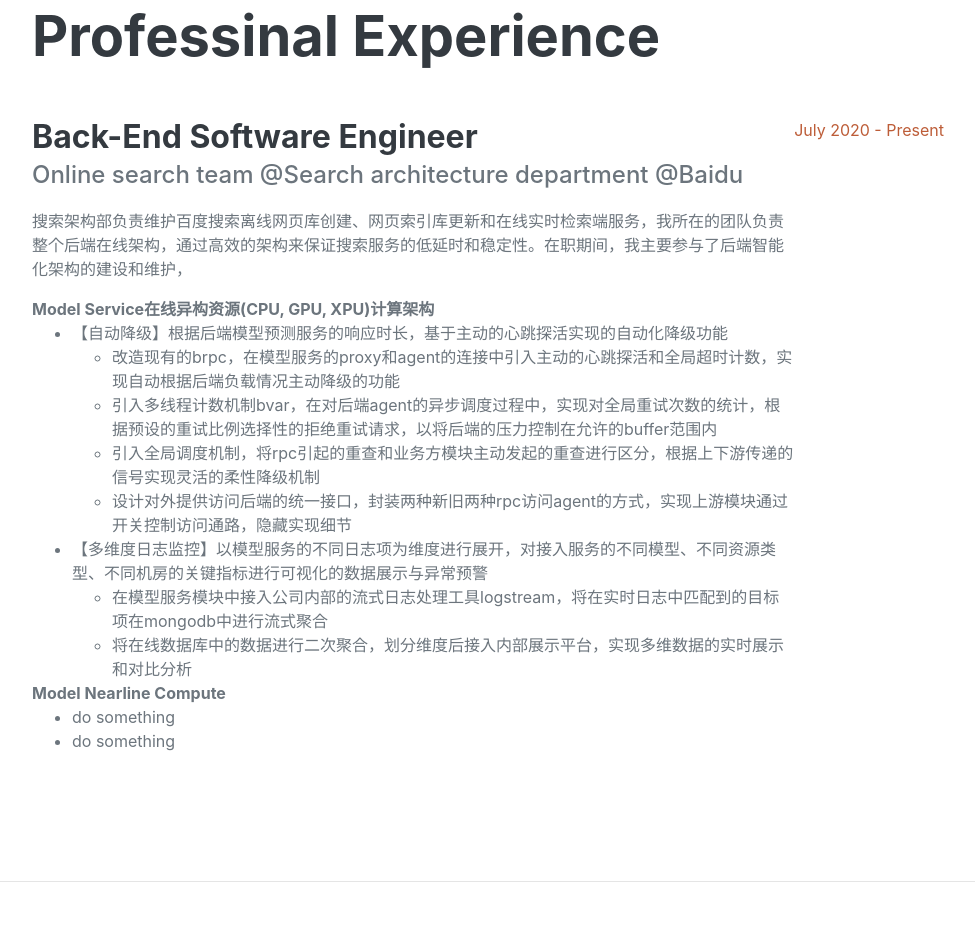
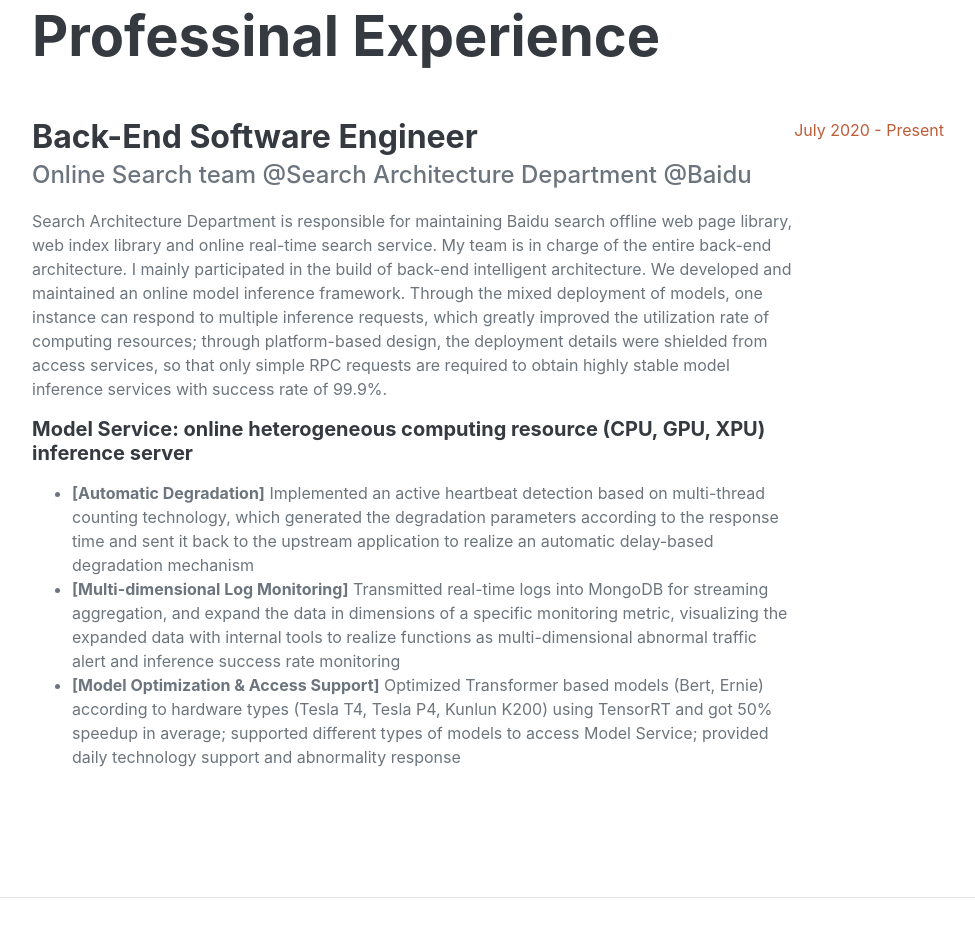
Before and after one commit to PYGangGang/PLog.github.io, a plain HTML site: page index.html in a window 1280 px wide. Shown: the part 1679-2616 px from the top of the page, without its empty margins (288-1263 px from the left). Drawn offline with Linux system fonts and the light colour scheme; a web font is replaced by a local one.

Commit message:
updated work experience

```diff
--- a/index.html
+++ b/index.html
@@ -98,34 +98,18 @@
                     <div class="d-flex flex-column flex-md-row justify-content-between mb-5">
                         <div class="flex-grow-1">
                             <h3 class="mb-0">Back-End Software Engineer</h3>
-                            <div class="subheading mb-3">Online search team @Search architecture department @Baidu</div>
-                            <p>搜索架构部负责维护百度搜索离线网页库创建、网页索引库更新和在线实时检索端服务，我所在的团队负责整个后端在线架构，通过高效的架构来保证搜索服务的低延时和稳定性。在职期间，我主要参与了后端智能化架构的建设和维护，</p>
-                            <strong>Model Service在线异构资源(CPU, GPU, XPU)计算架构</strong>
+                            <div class="subheading mb-3">Online Search team @Search Architecture Department @Baidu</div>
+                            <p>Search Architecture Department is responsible for maintaining Baidu search offline web page library, web index library and online real-time search service. My team is in charge of the entire back-end architecture. I mainly participated in the build of back-end intelligent architecture. We developed and maintained an online model inference framework. Through the mixed deployment of models, one instance can respond to multiple inference requests, which greatly improved the utilization rate of computing resources; through platform-based design, the deployment details were shielded from access services, so that only simple RPC requests are required to obtain highly stable model inference services with success rate of 99.9%.</p>
+                            <h5 class="mb-3">Model Service: online heterogeneous computing resource (CPU, GPU, XPU) inference server</h4>
                             <ul class="mb-0">
                                 <li>
-                                    【自动降级】根据后端模型预测服务的响应时长，基于主动的心跳探活实现的自动化降级功能
-                                    <ul class="mb-0">
-                                        <li>改造现有的brpc，在模型服务的proxy和agent的连接中引入主动的心跳探活和全局超时计数，实现自动根据后端负载情况主动降级的功能</li>
-                                        <li>引入多线程计数机制bvar，在对后端agent的异步调度过程中，实现对全局重试次数的统计，根据预设的重试比例选择性的拒绝重试请求，以将后端的压力控制在允许的buffer范围内</li>
-                                        <li>引入全局调度机制，将rpc引起的重查和业务方模块主动发起的重查进行区分，根据上下游传递的信号实现灵活的柔性降级机制</li>
-                                        <li>设计对外提供访问后端的统一接口，封装两种新旧两种rpc访问agent的方式，实现上游模块通过开关控制访问通路，隐藏实现细节</li>
-                                    </ul>
+                                    <strong>[Automatic Degradation]</strong> Implemented an active heartbeat detection based on multi-thread counting technology, which generated the degradation parameters according to the response time and sent it back to the upstream application to realize an automatic delay-based degradation mechanism
                                 </li>
                                 <li>
-                                    【多维度日志监控】以模型服务的不同日志项为维度进行展开，对接入服务的不同模型、不同资源类型、不同机房的关键指标进行可视化的数据展示与异常预警
-                                    <ul class="mb-0">
-                                        <li>在模型服务模块中接入公司内部的流式日志处理工具logstream，将在实时日志中匹配到的目标项在mongodb中进行流式聚合</li>
-                                        <li>将在线数据库中的数据进行二次聚合，划分维度后接入内部展示平台，实现多维数据的实时展示和对比分析</li>
-                                    </ul>
-                                </li>
-                            </ul>
-                            <strong>Model Nearline Compute</strong>
-                            <ul class="mb-0">
-                                <li>
-                                    do something
+                                    <strong>[Multi-dimensional Log Monitoring]</strong> Transmitted real-time logs into MongoDB for streaming aggregation, and expand the data in dimensions of a specific monitoring metric, visualizing the expanded data with internal tools to realize functions as multi-dimensional abnormal traffic alert and inference success rate monitoring
                                 </li>
                                 <li>
-                                    do something
+                                    <strong>[Model Optimization & Access Support]</strong> Optimized Transformer based models (Bert, Ernie) according to hardware types (Tesla T4, Tesla P4, Kunlun K200) using TensorRT and got 50% speedup in average; supported different types of models to access Model Service; provided daily technology support and abnormality response
                                 </li>
                             </ul>
                         </div>
```
